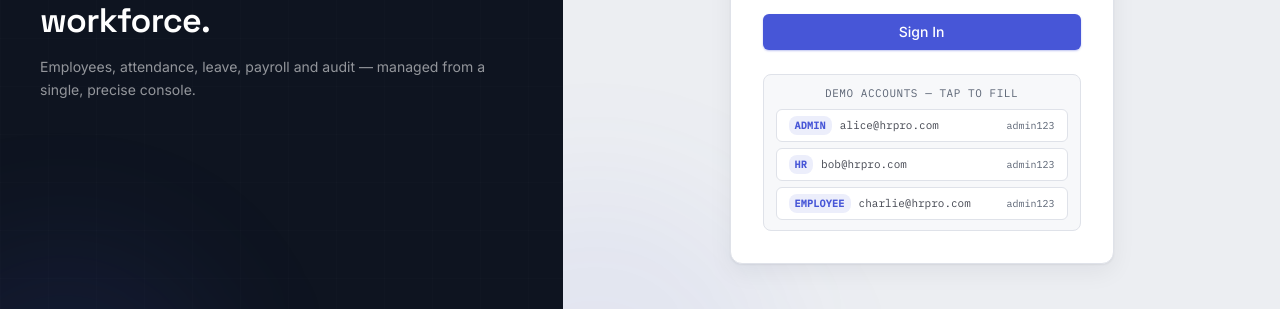
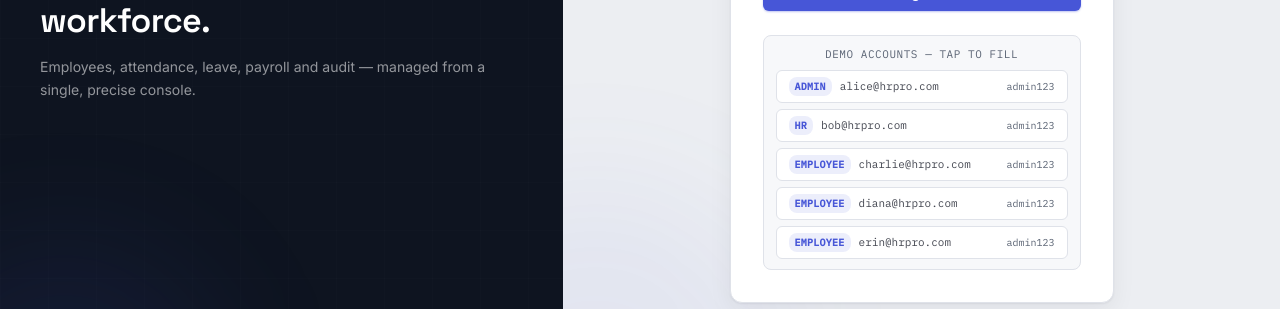
Before and after one commit to MuhamedKhodair/hr-pro, a Next.js app in the folder frontend/: page /login in a window 1280 px wide. Shown: the part 394-703 px from the top of the page. Built offline with nearby package versions, Linux system fonts and the light colour scheme; no server answers.

Commit message:
feat: demo accounts panel includes charlie, diana and erin (test cross-user isolation)

```diff
--- a/frontend/src/app/login/page.tsx
+++ b/frontend/src/app/login/page.tsx
@@ -259,6 +259,8 @@ export default function LoginPage() {
                 ['Admin', 'alice@hrpro.com', 'admin123'],
                 ['HR', 'bob@hrpro.com', 'admin123'],
                 ['Employee', 'charlie@hrpro.com', 'admin123'],
+                ['Employee', 'diana@hrpro.com', 'admin123'],
+                ['Employee', 'erin@hrpro.com', 'admin123'],
               ] as const).map(([role, email, password]) => (
                 <button
                   key={role}
```
